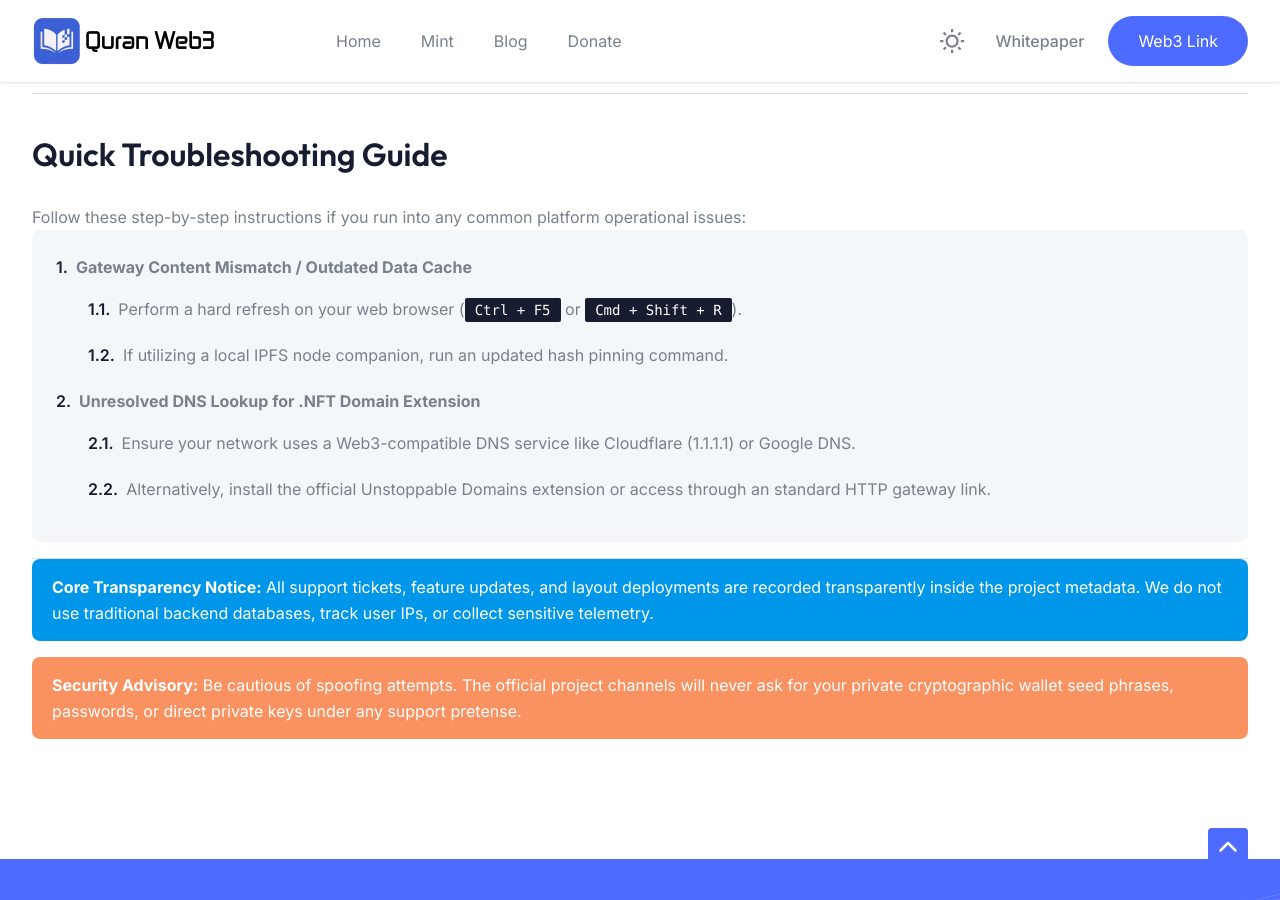
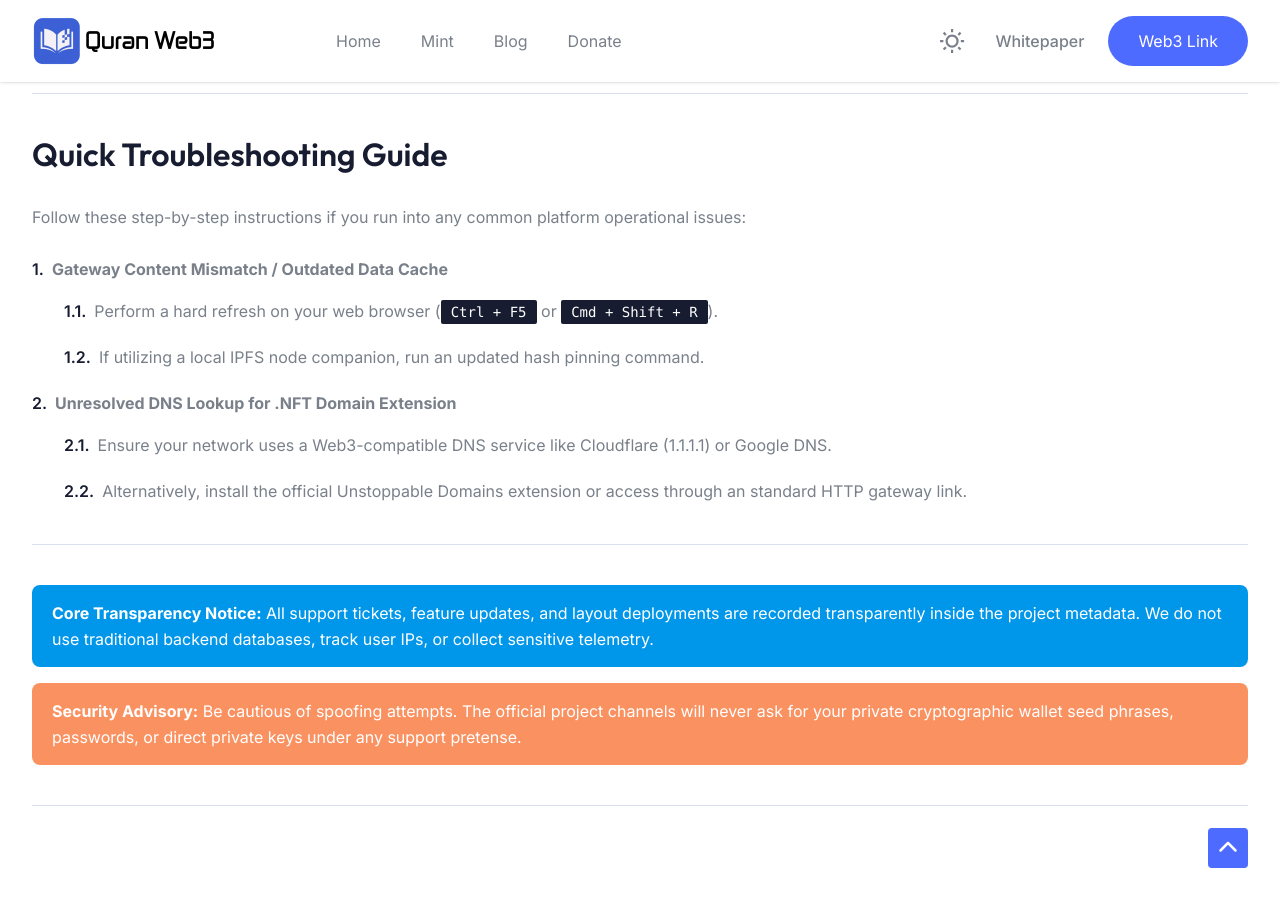
Before and after one commit to quran-web3/quran-web3.github.io, a Jekyll site: the page support.html, which Jekyll copies as it is, in a window 1280 px wide and 900 px high, scrolled down 985 px. Built offline with Jekyll 4.4.1, drawn with Linux system fonts in a browser that asks for light colours.

Commit message:
Update support.html

```diff
--- a/support.html
+++ b/support.html
@@ -142,9 +142,8 @@
 
                     <!-- Section 3: Quick Troubleshooting Checklists -->
                     <h2 class="sj ck fk kk wm gb mb-2">Quick Troubleshooting Guide</h2>
-                    <p class="ob mb-4">Follow these step-by-step instructions if you run into any common platform operational issues:</p>
+                    <p class="ob mb-4">Follow these step-by-step instructions if you run into any common platform operational issues:</p><br />
 
-                    <div class="fh sm sg ci ac">
                         <ol class="tc sf cg ac dk pk">
                           <li>
                               <div class="tc">
@@ -187,9 +186,8 @@
                               </ol>
                           </li>
                         </ol>
-                    </div>
 
-                    <div class="ah ch pm mb-8 mt-10"></div>
+                    <hr class="cb ch pm" style="margin: 40px 0;" />
 
                     <!-- Section 5: Technical Callouts at the bottom -->
                     <div class="jh lk sg ci ac mb-4" style="padding: 15px 20px;">
@@ -198,6 +196,8 @@
                     <div class="oh lk sg ci" style="padding: 15px 20px;">
                         <strong class="gk">Security Advisory:</strong> Be cautious of spoofing attempts. The official project channels will never ask for your private cryptographic wallet seed phrases, passwords, or direct private keys under any support pretense.
                     </div>
+
+                    <hr class="cb ch pm" style="margin: 40px 0;" />
 
                   </div>
                   <!-- End Main Post Section Style Wrapper -->
```
